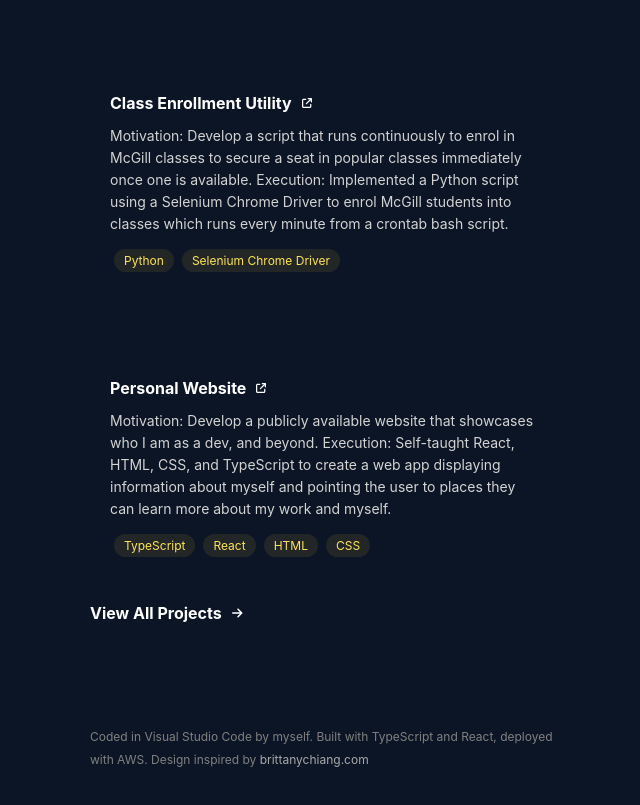
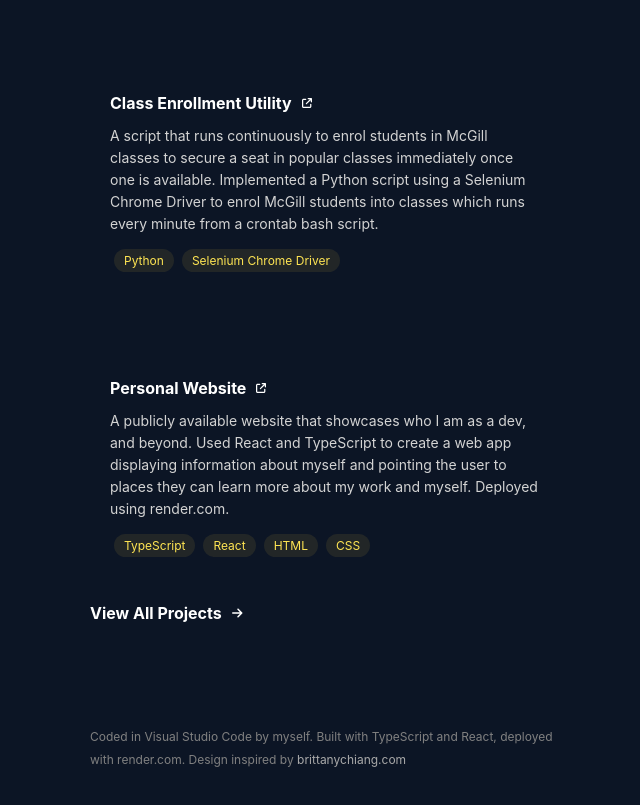
Before and after one commit to lilygostovic/lg-portfolio, a React (Create React App) app: page / in a window 1280 px wide. Shown: the part 1960-2765 px from the top of the page, without its empty margins (550-1190 px from the left). Built offline with nearby package versions, Linux system fonts and the light colour scheme.

Commit message:
Fix todos

```diff
--- a/src/App.css
+++ b/src/App.css
@@ -57,7 +57,7 @@
   font-size: 32px;
   font-weight: bold;
 }
-.App-blockHeaderLink { /* todo:: add onHover change color */
+.App-blockHeaderLink {
   color: white;
   text-decoration: none;
   margin: 12px 0px;
--- a/src/components/About.tsx
+++ b/src/components/About.tsx
@@ -13,7 +13,6 @@ export const About = () => (
       Recently, I've been interested in exploring different ways I can utilize
       APIs to automate my daily life. Check out my recent project{" "}
     </StyledText>
-    {/* TODO:: add link to zacks picks repo */}
     <a
       href="https://github.com/lilygostovic/zacks-picks"
       rel="noreferrer"
--- a/src/components/Footer.tsx
+++ b/src/components/Footer.tsx
@@ -2,10 +2,9 @@ import { StyledText } from "./common/StyledText";
 
 export const Footer = () => (
   <div style={{ margin: "0px 0px 100px 0px" }}>
-    {/* TODO:: update where i deployed it from */}
     <StyledText variant="labelTiny">
       Coded in Visual Studio Code by myself. Built with TypeScript and React,
-      deployed with AWS. Design inspired by{" "}
+      deployed with render.com. Design inspired by{" "}
     </StyledText>
     <a
       href="https://brittanychiang.com"
--- a/src/components/Projects/index.tsx
+++ b/src/components/Projects/index.tsx
@@ -5,13 +5,13 @@ export const Projects = () => (
     <ProjectBlock
       title="Class Enrollment Utility"
       link="https://github.com/lilygostovic/class-enroller"
-      body="Motivation: Develop a script that runs continuously to enrol in McGill classes to secure a seat in popular classes immediately once one is available. Execution: Implemented a Python script using a Selenium Chrome Driver to enrol McGill students into classes which runs every minute from a crontab bash script."
+      body="A script that runs continuously to enrol students in McGill classes to secure a seat in popular classes immediately once one is available. Implemented a Python script using a Selenium Chrome Driver to enrol McGill students into classes which runs every minute from a crontab bash script."
       skills={["Python", "Selenium Chrome Driver"]}
     />
     <ProjectBlock
       title="Personal Website"
       link="https://github.com/lilygostovic/lg-portfolio"
-      body="Motivation: Develop a publicly available website that showcases who I am as a dev, and beyond. Execution: Self-taught React, HTML, CSS, and TypeScript to create a web app displaying information about myself and pointing the user to places they can learn more about my work and myself."
+      body="A publicly available website that showcases who I am as a dev, and beyond. Used React and TypeScript to create a web app displaying information about myself and pointing the user to places they can learn more about my work and myself. Deployed using render.com."
       skills={["TypeScript", "React", "HTML", "CSS"]}
       last={true}
     />
```
